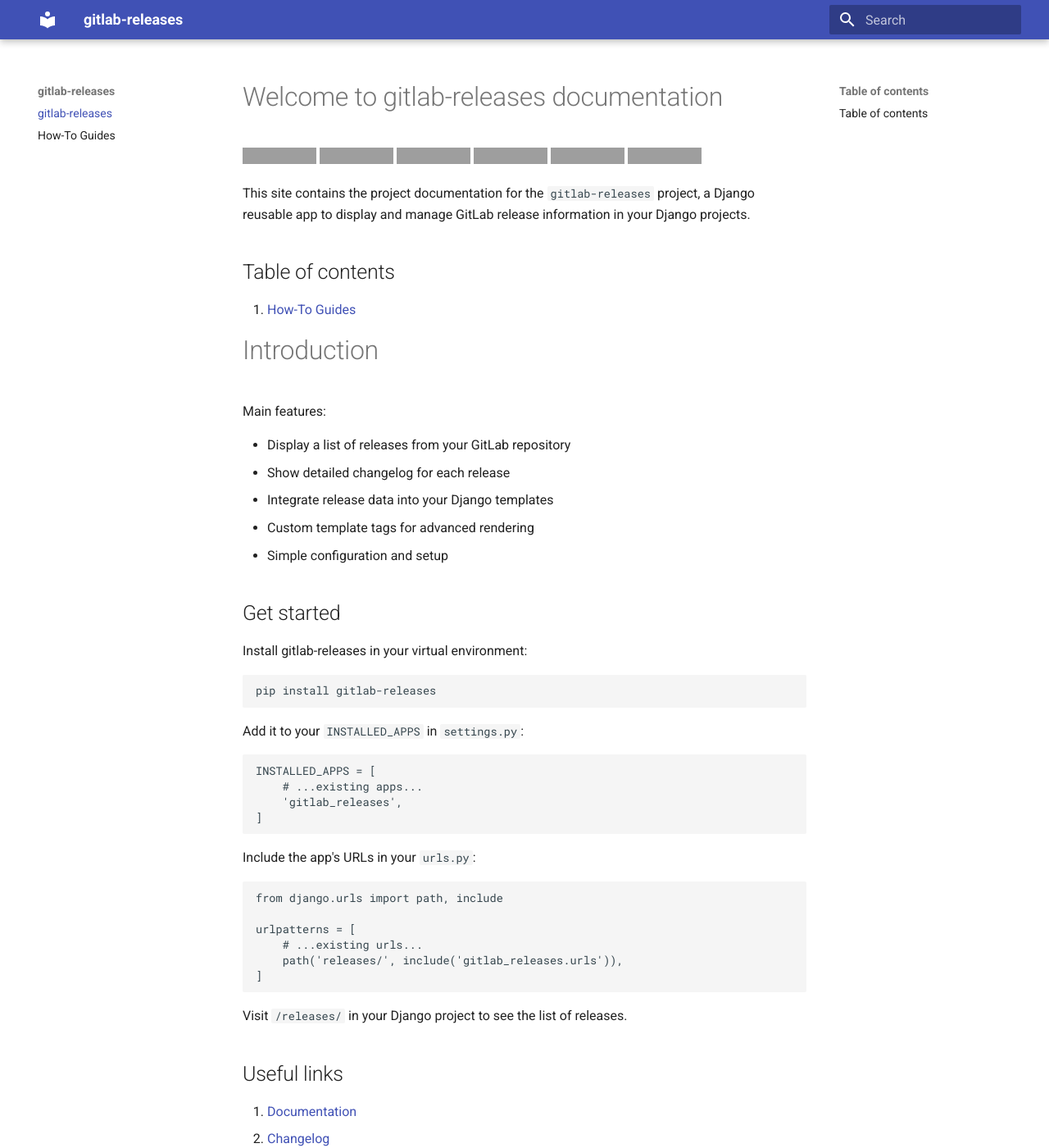
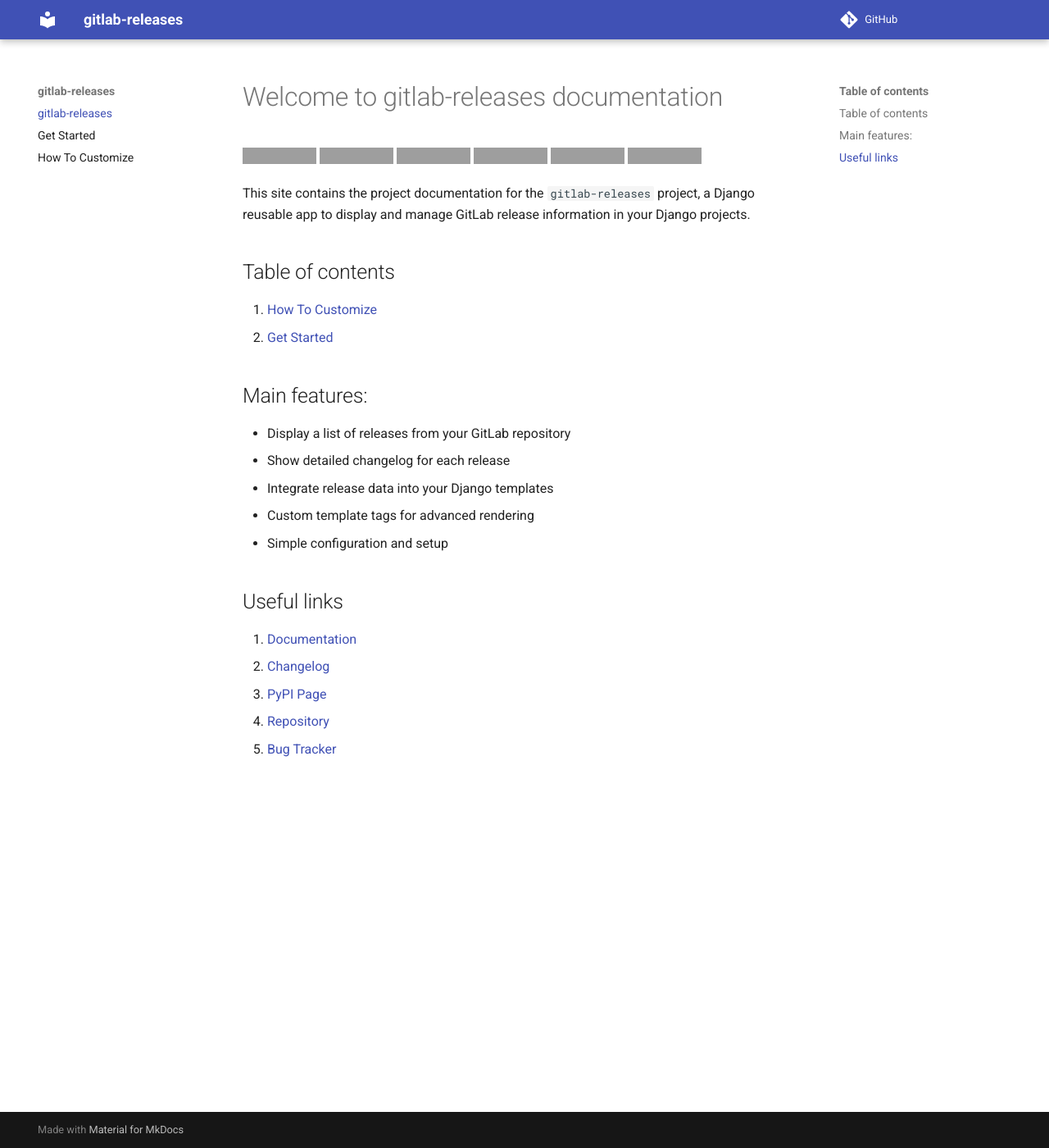
Before and after one commit to valbertovc/gitlab-releases, an MkDocs documentation site: the page built from docs/index.md, in a window 1280 px wide and 1400 px high. Shown: the whole window at 82% size. Built offline with MkDocs 1.6.1 and Material for MkDocs 9.7.7, drawn with Linux system fonts in a browser that asks for light colours; comment, search, counter and statistics services are not loaded; grey boxes are pictures that could not be loaded.

Commit message:
docs: update README and documentation structure; add guides for getting started and customizing templates

````diff
--- a/docs/index.md
+++ b/docs/index.md
@@ -13,12 +13,10 @@
 
 ## Table of contents
 
-1. [How-To Guides](how-to-guides.md)
+1. [How To Customize](how-to-customize.md)
+2. [Get Started](get-started.md)
 
-# Introduction
-
-
-Main features:
+## Main features:
 
 - Display a list of releases from your GitLab repository
 - Show detailed changelog for each release
@@ -26,34 +24,9 @@
 - Custom template tags for advanced rendering
 - Simple configuration and setup
 
-
-## Get started
-Install gitlab-releases in your virtual environment:
-```bash
-pip install gitlab-releases
-```
-Add it to your `INSTALLED_APPS` in `settings.py`:
-```python
-INSTALLED_APPS = [
-    # ...existing apps...
-    'gitlab_releases',
-]
-```
-Include the app's URLs in your `urls.py`:
-```python
-from django.urls import path, include
-
-urlpatterns = [
-    # ...existing urls...
-    path('releases/', include('gitlab_releases.urls')),
-]
-```
-Visit `/releases/` in your Django project to see the list of releases.
-
-
 ## Useful links
 
-1. [Documentation](https://valbertovc.github.io/gitlab-releases/)
+1. [Documentation](https://gitlab-releases.readthedocs.io/)
 2. [Changelog](https://github.com/valbertovc/gitlab-releases/releases)
 3. [PyPI Page](https://pypi.org/project/gitlab-releases/)
 4. [Repository](https://github.com/valbertovc/gitlab-releases)
--- a/mkdocs.yml
+++ b/mkdocs.yml
@@ -1,4 +1,5 @@
 site_name: gitlab-releases
+repo_url: https://github.com/valbertovc/gitlab-releases
 
 theme:
     name: material
@@ -9,4 +10,8 @@
 
 nav:
   - gitlab-releases: index.md
-  - How-To Guides: how-to-guides.md
+  - Get Started: get-started.md
+  - How To Customize: how-to-customize.md
+
+plugins:
+  - tags
````
Also changed, not shown: README.md (+13 -13 lines), docs/get-started.md (added, +57 -0 lines), docs/how-to-customize.md (added, +170 -0 lines), docs/how-to-guides.md (deleted, +0 -73 lines).
